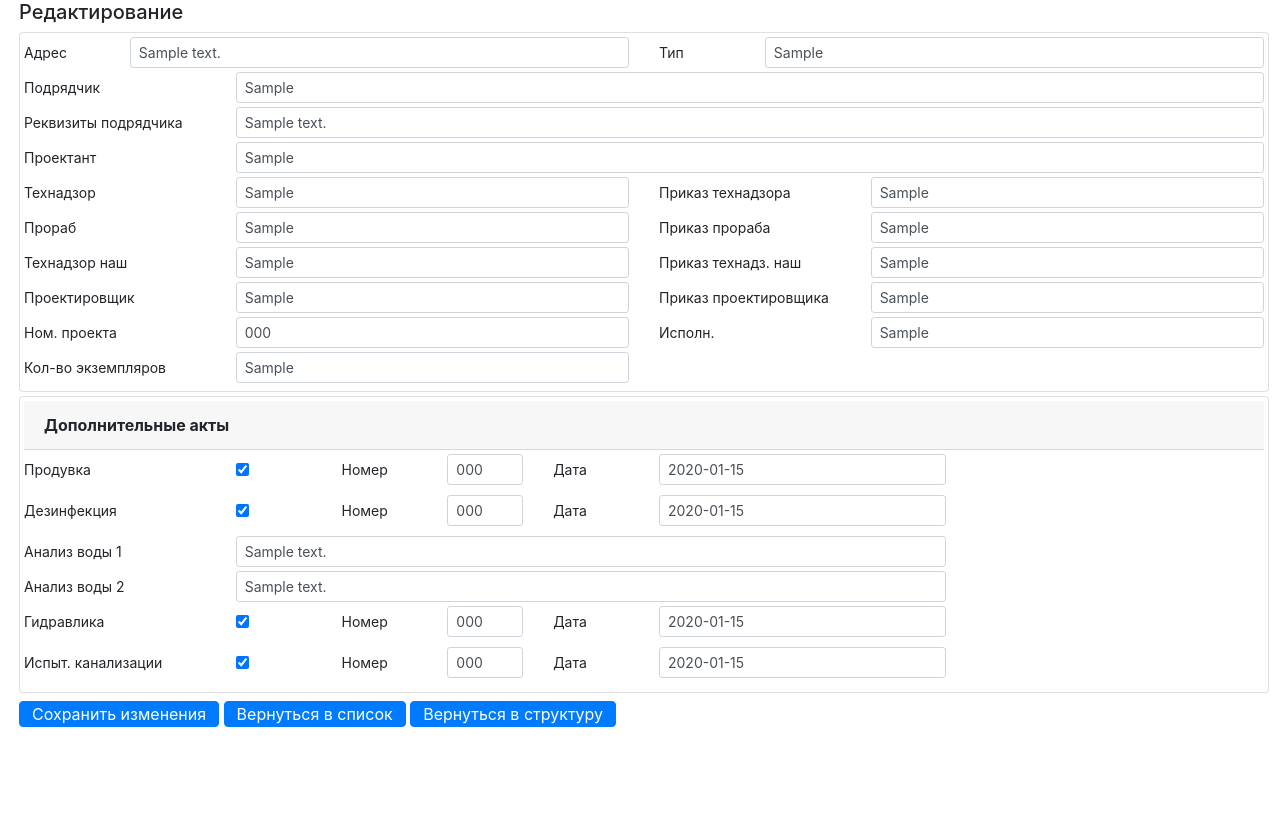
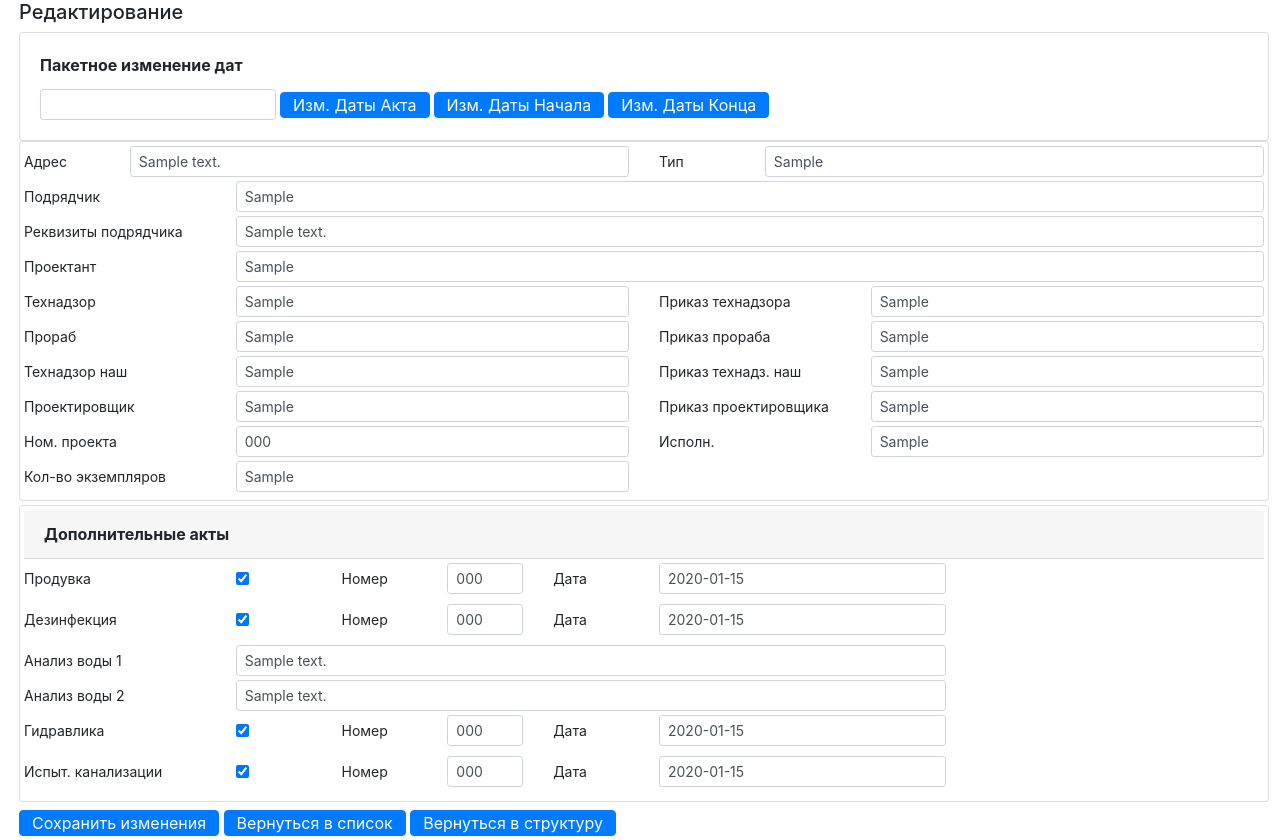
Before and after one commit to dezhik74/ActHiddeen, a Django app: a page that uses app/acts/hiddenactsbase/templates/hiddenactsbase/object_edit.html in a window 1280 px wide. Shown: the part 56-896 px from the top of the page. Before the commit the page ends 783 px from the top, so only its background shows below. Run offline with Django 3.2, Linux system fonts and the light colour scheme; a user stored in the database is signed in; tables that the repository leaves empty hold one stand-in row (values such as "Sample post"); some libraries are stand-ins or nearby versions.

Commit message:
0.9.2 в редактирование актов объекта добавлено пакетное изменения дат актов

```diff
--- a/app/acts/hiddenactsbase/static/js/object_edit.js
+++ b/app/acts/hiddenactsbase/static/js/object_edit.js
@@ -24,7 +24,32 @@ Array.from(allXChangeButtons).map (function (item) {
   item.addEventListener('click', SwapHA);
 })
 
+// поле ввода пакетного изменения дат
+const batchInput = document.getElementById('batch-input')
+// кнопки пакетного изменения дат
+document.getElementById('batch-act-date').addEventListener('click', () => {
+  Array.from(document.getElementsByTagName('input')).forEach((el) => {
+    if (el.id.endsWith('act_date')) {
+      el.value = batchInput.value
+    }
+  })
+})
 
+document.getElementById('batch-act-begin').addEventListener('click', () => {
+  Array.from(document.getElementsByTagName('input')).forEach((el) => {
+    if (el.id.endsWith('begin_date')) {
+      el.value = batchInput.value
+    }
+  })
+})
+
+document.getElementById('batch-act-end').addEventListener('click', () => {
+  Array.from(document.getElementsByTagName('input')).forEach((el) => {
+    if (el.id.endsWith('end_date')) {
+      el.value = batchInput.value
+    }
+  })
+})
 
 function AddHAUp (event) {
   let haTotalForms = document.getElementById('id_hidden_acts-TOTAL_FORMS');
--- a/app/acts/hiddenactsbase/templates/hiddenactsbase/object_edit.html
+++ b/app/acts/hiddenactsbase/templates/hiddenactsbase/object_edit.html
@@ -7,6 +7,19 @@ ha_form_set - набор форм для актов скрытых, blow_down_ac
     <div class="container-fluid mx-1">
 
         <h5> Редактирование </h5>
+        <div class="card">
+            <div class="card-body">
+                <div class="card-title">
+                    <span class="font-weight-bold">Пакетное изменение дат</span>
+                </div>
+                <div class="form-inline">
+                    <input type="text" class="form-control form-control-sm" id="batch-input">
+                    <div class="btn btn-primary py-0 ml-1" id="batch-act-date">Изм. Даты Акта</div>
+                    <div class="btn btn-primary py-0 ml-1" id="batch-act-begin">Изм. Даты Начала</div>
+                    <div class="btn btn-primary py-0 ml-1" id="batch-act-end">Изм. Даты Конца</div>
+                </div>
+            </div>
+        </div>
         <form action="{{ obj.get_edit_url }}" method ="post">
 
             {% csrf_token %}
```
